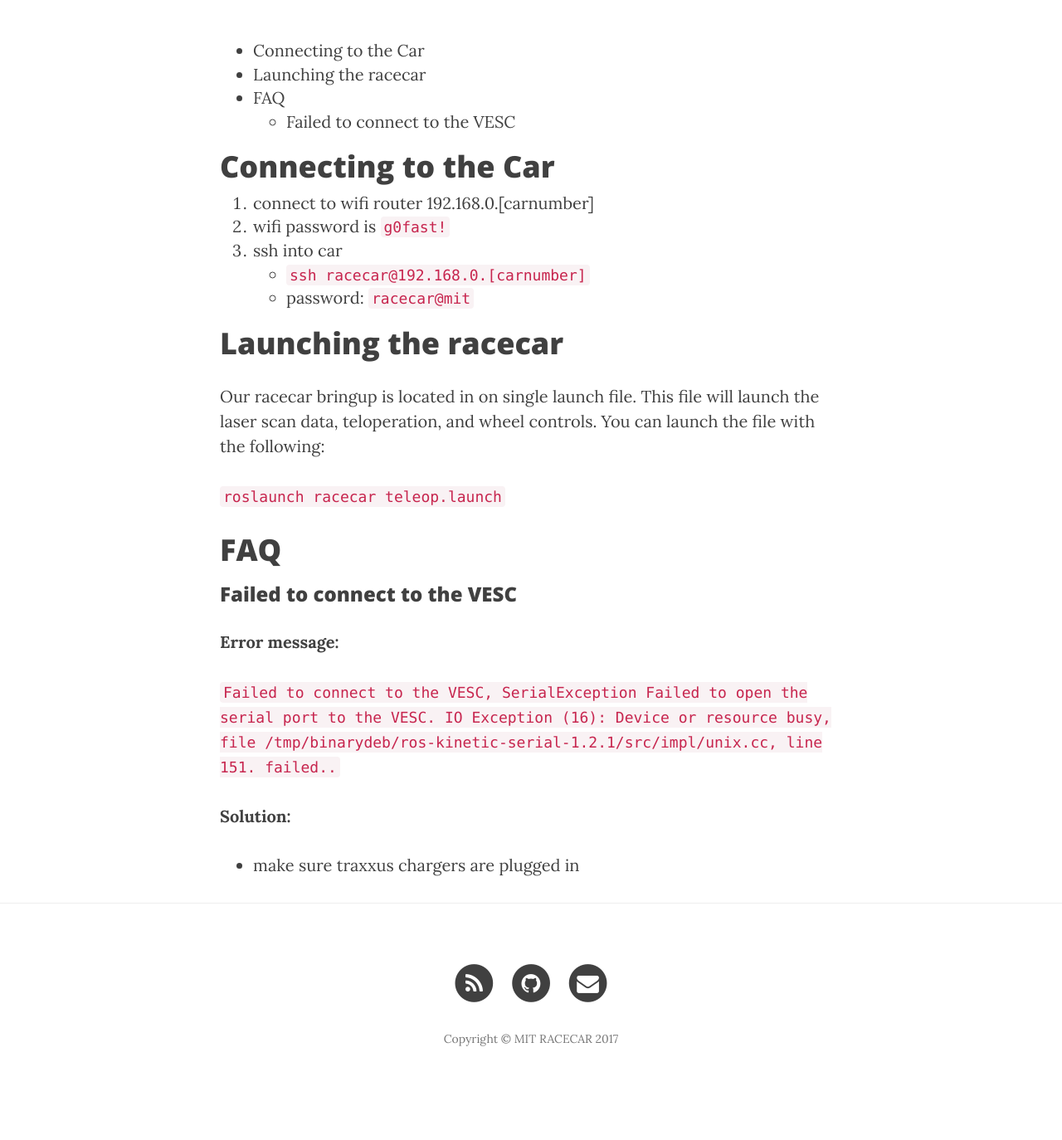
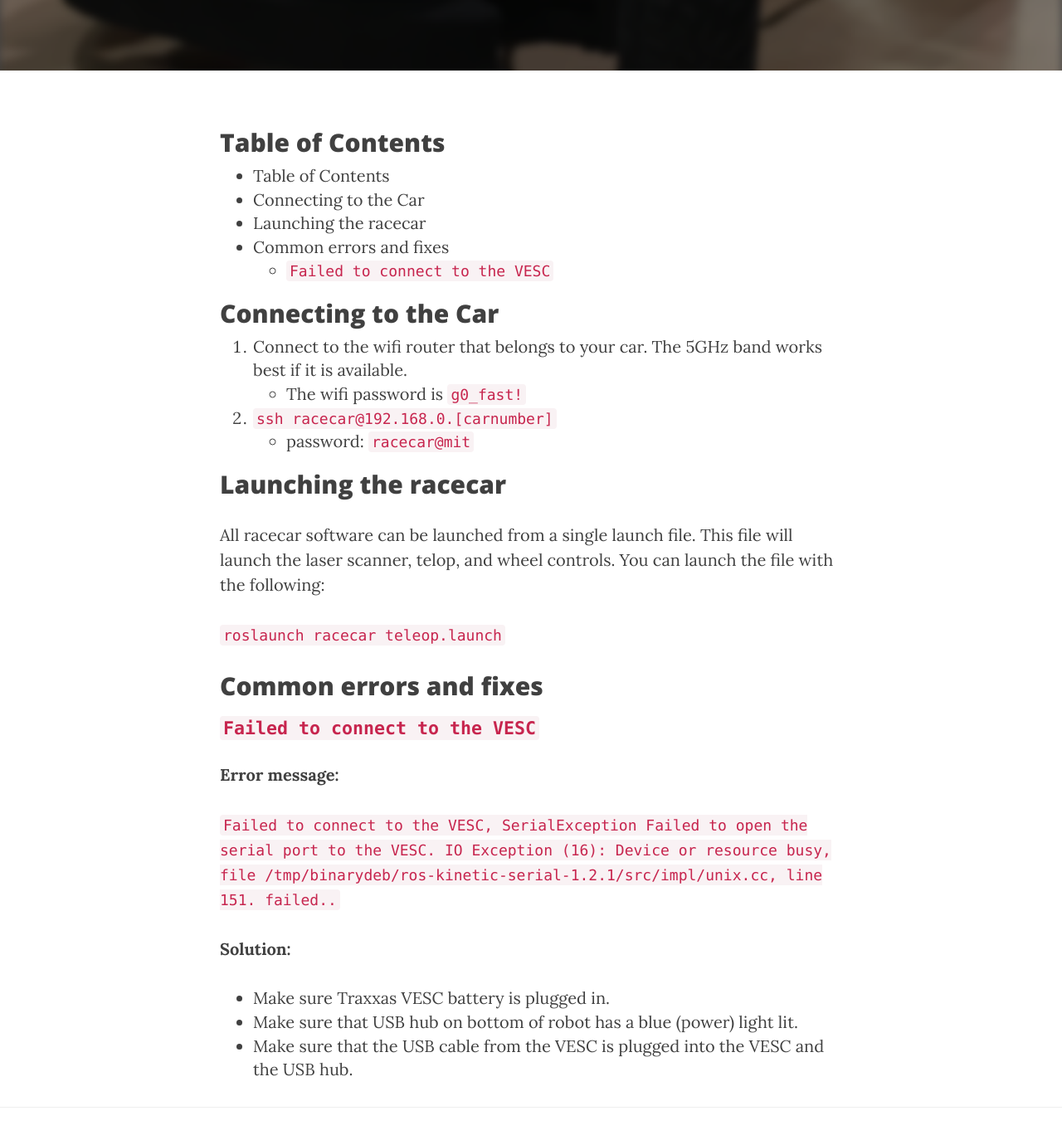
Before and after one commit to mit-racecar/mit-racecar.github.io, a Jekyll site: the page built from _posts/2017-01-01-reference.markdown, in a window 1280 px wide and 1400 px high, scrolled down 425 px. Shown: the top 1374 px of the window at 83% size. Built offline with Jekyll 4.4.1, drawn with Linux system fonts in a browser that asks for light colours; nearby versions of some CDN libraries; before the commit the page ends 1753 px from its top, so only the background shows below that; some of the changed text lies outside the part shown.

Commit message:
Made the reference guide prettier

```diff
--- a/_posts/2017-01-01-reference.markdown
+++ b/_posts/2017-01-01-reference.markdown
@@ -1,34 +1,36 @@
 ---
 layout:     page
-title:      "RACECAR reference guide"
+title:      "RACECAR Reference Manual"
 subtitle:   ""
 ---
 
+## Table of Contents
 * TOC
 {:toc}
 
-# Connecting to the Car
-1. connect to wifi router 192.168.0.[carnumber]
-2. wifi password is `g0fast!`
-3. ssh into car
-    * `ssh racecar@192.168.0.[carnumber]`
-    * password: `racecar@mit`
+## Connecting to the Car
+1. Connect to the wifi router that belongs to your car. The 5GHz band works best if it is available.
+	* The wifi password is `g0_fast!`
+2. `ssh racecar@192.168.0.[carnumber]`
+	* password: `racecar@mit`
 
 
 
-# Launching the racecar
-Our racecar bringup is located in on single launch file.  This file will launch the laser scan data, teloperation, and wheel controls.  You can launch the file with the following:
+## Launching the racecar
+All racecar software can be launched from a single launch file.  This file will launch the laser scanner, telop, and wheel controls.  You can launch the file with the following:
 
 `roslaunch racecar teleop.launch`
 
 
 
-# FAQ
+## Common errors and fixes
 
-### Failed to connect to the VESC
+### `Failed to connect to the VESC`
 **Error message:**
 
 `Failed to connect to the VESC, SerialException Failed to open the serial port to the VESC. IO Exception (16): Device or resource busy, file /tmp/binarydeb/ros-kinetic-serial-1.2.1/src/impl/unix.cc, line 151. failed..`
 
 **Solution:**
-* make sure traxxus chargers are plugged in
+* Make sure Traxxas VESC battery is plugged in.
+* Make sure that USB hub on bottom of robot has a blue (power) light lit.
+* Make sure that the USB cable from the VESC is plugged into the VESC and the USB hub.
```
